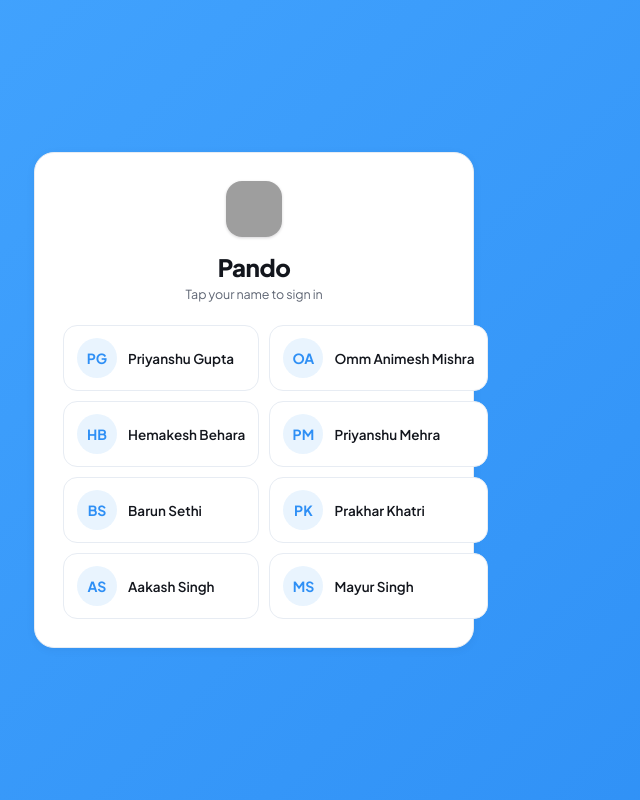
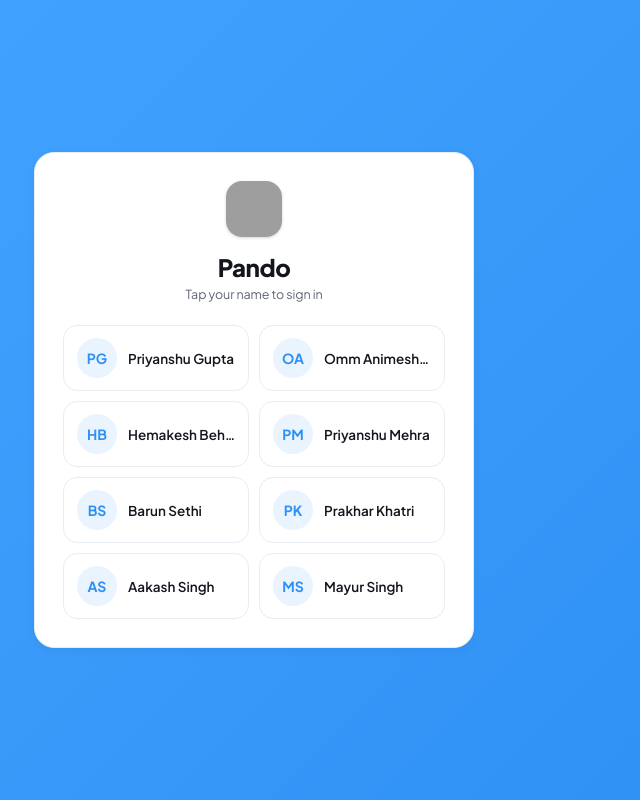
Before and after one commit to priiiyanshu-7/pando, a React (Vite) app: page / in a window 1280 px wide. Shown: the whole page, without its empty margins (386-1026 px from the left). Built offline with nearby package versions, Linux system fonts and the light colour scheme; no server answers; grey boxes are pictures that could not be loaded.

Commit message:
Login: stop long-name cards overflowing their grid cell (min-width:0)
Co-Authored-By: Claude Opus 4.8 (1M context) <noreply@anthropic.com>

```diff
--- a/src/components/Login.jsx
+++ b/src/components/Login.jsx
@@ -50,7 +50,7 @@ export default function Login() {
               <button key={m.id} onClick={() => signIn(m)} disabled={!!busy}
                 style={{
                   display: "flex", alignItems: "center", gap: 11, padding: "12px 13px", borderRadius: 14,
-                  border: "1.5px solid var(--line)", background: "var(--panel)", textAlign: "left",
+                  border: "1.5px solid var(--line)", background: "var(--panel)", textAlign: "left", minWidth: 0,
                   opacity: busy && !loading ? 0.5 : 1, transition: "border-color .15s, box-shadow .15s",
                 }}
                 onMouseEnter={(e) => { if (!busy) { e.currentTarget.style.borderColor = "var(--accent)"; e.currentTarget.style.boxShadow = "var(--shadow)"; } }}
```
Also changed, not shown: .claude/settings.local.json.
